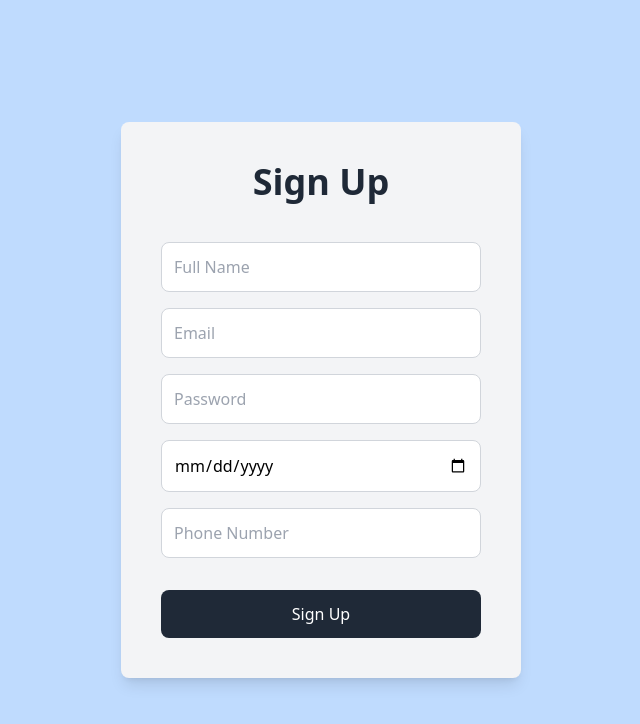
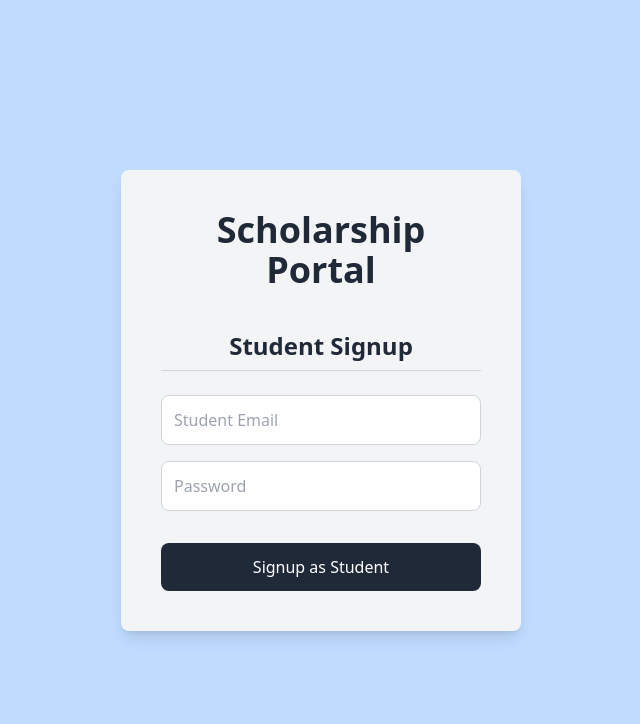
Before and after one commit to sandeep-nitharwal-3905/Scholarship-Disbursement-System, a React (Vite) app: page /signup in a window 1280 px wide. Shown: the top 724 px of the page, without its empty margins (319-959 px from the left). Built offline with nearby package versions, Linux system fonts and the light colour scheme.

Commit message:
added user authentication

```diff
--- a/src/components/Dashboard.jsx
+++ b/src/components/Dashboard.jsx
@@ -1,23 +1,53 @@
-// Dashboard.jsx
-import React from "react";
+import React, { useEffect } from "react";
+import { useLocation, useNavigate } from "react-router-dom";
 import StatButton from "./StatButton";
 import TrackStat from "./TrackStat";
 import PhotoSlider from "./CursorSlider";
 import NotificationPanel from "./NotificationPanel";
-
 import SubmissionStatus from "./SubmissionStatus";
 import { Users, GraduationCap, UserPlus } from "lucide-react";
 
-const Dashboard = () => (
+const Dashboard = () => {
+  const location = useLocation();
+  const navigate = useNavigate();
+
+  // Check if location state is null and redirect to login
+  useEffect(() => {
+    if (!location.state) {
+      navigate("/login");
+    }
+  }, [location, navigate]);
+  console.log(location);
+  return (
     <div>
       <div className="flex justify-between items-center mb-8">
         <h1 className="text-2xl font-bold">My Dashboard</h1>
       </div>
       <div className="grid grid-cols-1 md:grid-cols-2 lg:grid-cols-4 gap-4 mb-8">
-      <StatButton count={15} title="Documents Submitted" color="red" icon={Users} />
-      <StatButton count={11} title="Documents Verified" color="green" icon={GraduationCap} />
-      <StatButton count={69} title="Notifications" color="blue" icon={UserPlus} />
-      <StatButton count={2} title="Scholarship Status" color="blue-100" icon={Users} />
+        <StatButton
+          count={15}
+          title="Documents Submitted"
+          color="red"
+          icon={Users}
+        />
+        <StatButton
+          count={11}
+          title="Documents Verified"
+          color="green"
+          icon={GraduationCap}
+        />
+        <StatButton
+          count={69}
+          title="Notifications"
+          color="blue"
+          icon={UserPlus}
+        />
+        <StatButton
+          count={2}
+          title="Scholarship Status"
+          color="blue-100"
+          icon={Users}
+        />
       </div>
       <TrackStat status="3" />
       <PhotoSlider />
@@ -25,5 +55,6 @@ const Dashboard = () => (
       <NotificationPanel />
     </div>
   );
+};
 
 export default Dashboard;
--- a/src/firebase/auth.js
+++ b/src/firebase/auth.js
@@ -5,7 +5,7 @@ import {
   signInWithEmailAndPassword,
   signOut,
 } from "firebase/auth";
-import { getDatabase, ref, set } from "firebase/database";
+import { getDatabase, ref, set, get } from "firebase/database"; // Import 'get' for retrieving data
 import app from "../Firebase";
 
 const auth = getAuth(app);
@@ -35,22 +35,48 @@ export const registerUser = async (
       role: "student", // Default role for new registrations
     });
 
-    return user;
+    // Return a serializable object with user data
+    return {
+      uid: user.uid,
+      email: user.email,
+      fullName: fullName,
+      dob: dob,
+      phoneNumber: phoneNumber,
+      role: "student",
+    };
   } catch (error) {
-    throw error;
+    throw error; // Rethrow error to handle in the calling function
   }
 };
 
+export const signupUser = async (email, password) => {
+  const auth = getAuth();
+  try {
+    const userCredential = await createUserWithEmailAndPassword(
+      auth,
+      email,
+      password
+    );
+    // User signed up successfully
+    return userCredential.user; // Return the user data
+  } catch (error) {
+    throw error; // Pass the error back to the component
+  }
+};
+
+// Function to handle user login
 export const loginUser = async (email, password) => {
+  const auth = getAuth();
   try {
     const userCredential = await signInWithEmailAndPassword(
       auth,
       email,
       password
     );
-    return userCredential.user;
+    // User logged in successfully
+    return userCredential.user; // Return the user data
   } catch (error) {
-    throw error;
+    throw error; // Pass the error back to the component
   }
 };
 
@@ -63,5 +89,19 @@ export const logoutUser = async () => {
 };
 
 export const getCurrentUser = () => {
-  return auth.currentUser;
+  return auth.currentUser; // Consider checking if the user exists before using
 };
+
+export const getUserData = async (uid) => {
+  try {
+    const userRef = ref(database, "users/" + uid);
+    const snapshot = await get(userRef);
+    if (snapshot.exists()) {
+      return snapshot.val(); // Returns user data as an object
+    } else {
+      throw new Error("User not found");
+    }
+  } catch (error) {
+    throw error; // Rethrow error to handle in the calling function
+  }
+};
--- a/src/pages/Login.jsx
+++ b/src/pages/Login.jsx
@@ -1,10 +1,10 @@
 import React, { useState, useEffect } from "react";
-import { loginUser } from "../firebase/auth"; // Adjust the import path as needed
+import { loginUser } from "../firebase/auth";
 import { useNavigate } from "react-router-dom";
-import { ToastContainer, toast } from "react-toastify"; // Importing react-toastify
-import "react-toastify/dist/ReactToastify.css"; // Importing styles
+import { ToastContainer, toast } from "react-toastify";
+import "react-toastify/dist/ReactToastify.css";
 
-const App = () => {
+const Login = () => {
   const [role, setRole] = useState("");
   const [isPageLoaded, setIsPageLoaded] = useState(false);
   const [error, setError] = useState("");
@@ -27,7 +27,7 @@ const App = () => {
 
   return (
     <div className="min-h-screen flex items-center justify-center bg-blue-200">
-      <ToastContainer /> {/* Adding ToastContainer for toast notifications */}
+      <ToastContainer />
       <div
         className={`${
           isPageLoaded
@@ -75,12 +75,16 @@ const AdminLogin = ({ onBack }) => {
   const handleLogin = async (e) => {
     e.preventDefault();
     try {
-      await loginUser(email, password);
-      toast.success("Admin logged in successfully!"); // Success message
-      navigate("/dashboard");
+      const userData = await loginUser(email, password);
+      toast.success("Admin logged in successfully!");
+
+      // Navigate to the dashboard with only uid
+      setTimeout(() => {
+        navigate("/dashboard", { state: { uid: userData.uid } });
+      }, 2000);
     } catch (error) {
       console.error("Login error:", error);
-      toast.error("Failed to login. Please check your credentials."); // Error message
+      toast.error("Failed to login. Please check your credentials.");
     }
   };
 
@@ -129,12 +133,16 @@ const StudentLogin = ({ onBack }) => {
   const handleLogin = async (e) => {
     e.preventDefault();
     try {
-      await loginUser(email, password);
-      toast.success("Student logged in successfully!"); // Success message
-      navigate("/dashboard");
+      const userData = await loginUser(email, password);
+      toast.success("Student logged in successfully!");
+
+      // Navigate to the dashboard with only uid
+      setTimeout(() => {
+        navigate("/dashboard", { state: { uid: userData.uid } });
+      }, 2000);
     } catch (error) {
       console.error("Login error:", error);
-      toast.error("Failed to login. Please check your credentials."); // Error message
+      toast.error("Failed to login. Please check your credentials.");
     }
   };
 
@@ -175,4 +183,4 @@ const StudentLogin = ({ onBack }) => {
   );
 };
 
-export default App;
+export default Login;
--- a/src/pages/SignUp.jsx
+++ b/src/pages/SignUp.jsx
@@ -1,62 +1,44 @@
-import React, { useState, useEffect } from "react";
-import { registerUser } from "../firebase/auth";
+import React, { useState } from "react";
+import { signupUser } from "../firebase/auth";
 import { useNavigate } from "react-router-dom";
+import { ToastContainer, toast } from "react-toastify";
+import "react-toastify/dist/ReactToastify.css";
 
-const SignUp = () => {
-  const [isPageLoaded, setIsPageLoaded] = useState(false);
-  const [fullName, setFullName] = useState("");
+const Signup = () => {
   const [email, setEmail] = useState("");
   const [password, setPassword] = useState("");
-  const [dob, setDob] = useState("");
-  const [phoneNumber, setPhoneNumber] = useState("");
   const [error, setError] = useState("");
   const navigate = useNavigate();
 
-  useEffect(() => {
-    setTimeout(() => {
-      setIsPageLoaded(true);
-    }, 500);
-  }, []);
-
-  const handleSubmit = async (e) => {
+  const handleSignup = async (e) => {
     e.preventDefault();
-
-    if (password.length < 6) {
-      setError("Password must be greater than 5 characters.");
-      return;
-    }
-
     try {
-      await registerUser(email, password, fullName, dob, phoneNumber);
-      navigate("/dashboard");
+      await signupUser(email, password);
+      toast.success("Sign up successful!");
+      setTimeout(() => {
+        navigate("/login");
+      }, 2000);
     } catch (error) {
-      console.error("Registration error:", error);
-      setError("Failed to register. Please try again.");
+      console.error("Signup error:", error);
+      toast.error("Failed to sign up. Please check your credentials.");
+      setError("Signup failed. " + error.message);
     }
   };
 
   return (
     <div className="min-h-screen flex items-center justify-center bg-blue-200">
-      <div
-        className={`${
-          isPageLoaded
-            ? "opacity-100 translate-y-0"
-            : "opacity-0 translate-y-12"
-        } transition-all duration-800 ease-out bg-gray-100 p-10 rounded-lg shadow-lg text-center w-[400px]`}
-      >
-        <h1 className="text-4xl font-bold text-gray-800 mb-10">Sign Up</h1>
-        <form onSubmit={handleSubmit} className="animate-fadeIn">
-          <input
-            type="text"
-            placeholder="Full Name"
-            value={fullName}
-            onChange={(e) => setFullName(e.target.value)}
-            className="w-full p-3 mb-4 rounded-lg border border-gray-300 focus:border-blue-400 focus:ring-4 focus:ring-blue-200 transition"
-            required
-          />
+      <ToastContainer />
+      <div className="bg-gray-100 p-10 rounded-lg shadow-lg text-center w-[400px]">
+        <h1 className="text-4xl font-bold text-gray-800 mb-10">
+          Scholarship Portal
+        </h1>
+        <form onSubmit={handleSignup}>
+          <h2 className="text-2xl font-bold text-gray-800 mb-6 border-b pb-2 border-gray-300">
+            Student Signup
+          </h2>
           <input
             type="email"
-            placeholder="Email"
+            placeholder="Student Email"
             value={email}
             onChange={(e) => setEmail(e.target.value)}
             className="w-full p-3 mb-4 rounded-lg border border-gray-300 focus:border-blue-400 focus:ring-4 focus:ring-blue-200 transition"
@@ -70,27 +52,11 @@ const SignUp = () => {
             className="w-full p-3 mb-4 rounded-lg border border-gray-300 focus:border-blue-400 focus:ring-4 focus:ring-blue-200 transition"
             required
           />
-          <input
-            type="date"
-            placeholder="Date of Birth"
-            value={dob}
-            onChange={(e) => setDob(e.target.value)}
-            className="w-full p-3 mb-4 rounded-lg border border-gray-300 focus:border-blue-400 focus:ring-4 focus:ring-blue-200 transition"
-            required
-          />
-          <input
-            type="tel"
-            placeholder="Phone Number"
-            value={phoneNumber}
-            onChange={(e) => setPhoneNumber(e.target.value)}
-            className="w-full p-3 mb-4 rounded-lg border border-gray-300 focus:border-blue-400 focus:ring-4 focus:ring-blue-200 transition"
-            required
-          />
           <button
             type="submit"
-            className="w-full bg-gray-800 text-white py-3 mt-4 rounded-lg transition-transform transform hover:scale-105 active:scale-95"
+            className="w-full bg-gray-800 text-white py-3 rounded-lg mt-4 transition-transform transform hover:scale-105 active:scale-95"
           >
-            Sign Up
+            Signup as Student
           </button>
         </form>
         {error && <p className="text-red-500 mt-4">{error}</p>}
@@ -99,4 +65,4 @@ const SignUp = () => {
   );
 };
 
-export default SignUp;
+export default Signup;
```
Lines whose indentation alone changed are shown as unchanged.
